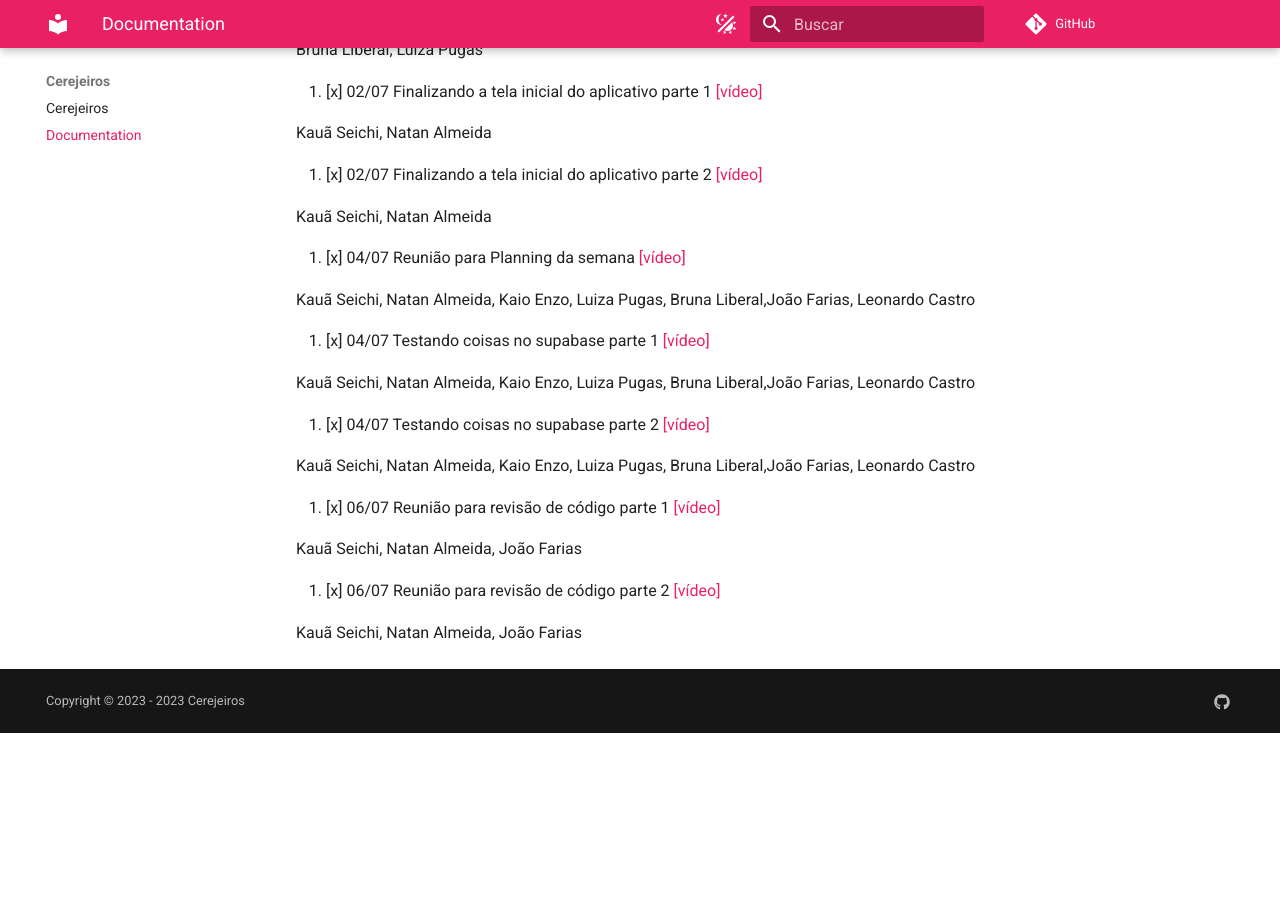
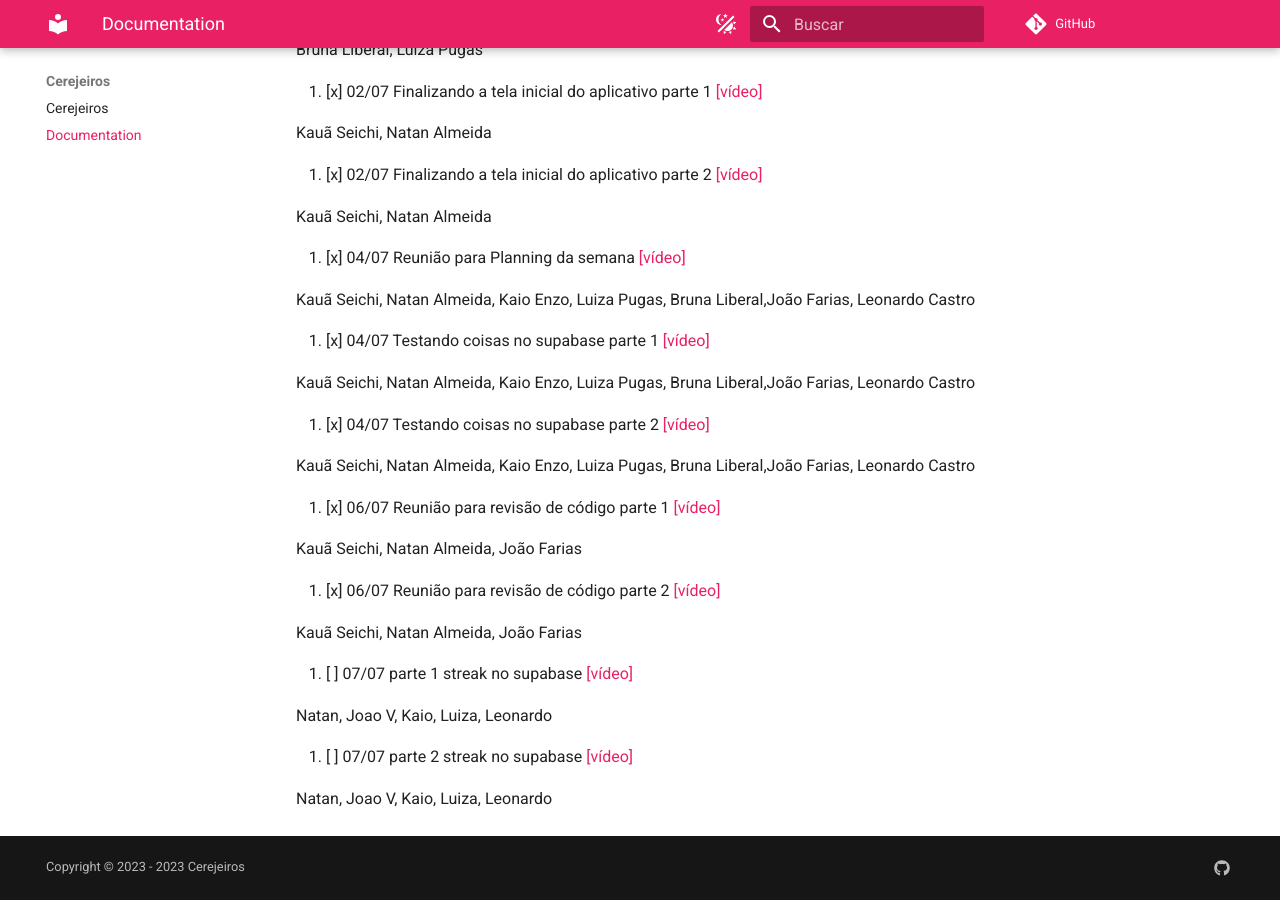
Before and after one commit to cerejeiros/bloom, an MkDocs documentation site: the page built from docs/documentation.md, in a window 1280 px wide and 900 px high, scrolled down 5028 px. Built offline with MkDocs 1.6.1 and Material for MkDocs 9.7.7, drawn with Linux system fonts in a browser that asks for light colours; comment, search, counter and statistics services are not loaded; before the commit the page ends 5761 px from its top, so only the background shows below that.

Commit message:
Update documentation.md

```diff
--- a/docs/documentation.md
+++ b/docs/documentation.md
@@ -241,3 +241,11 @@ Kauã Seichi, Natan Almeida, João Farias
 60. [x]  06/07 Reunião para revisão de código parte 2 [[vídeo]](https://www.youtube.com/watch?v=F110ZRnJGuQ)
 
 Kauã Seichi, Natan Almeida, João Farias
+
+61. [ ] 07/07 parte 1 streak no supabase [[vídeo]](https://youtu.be/MvZ_ra4rZe0)
+
+Natan, Joao V, Kaio, Luiza, Leonardo
+
+62. [ ] 07/07 parte 2 streak no supabase [[vídeo]](https://youtu.be/kHs1br0UTcU)
+
+Natan, Joao V, Kaio, Luiza, Leonardo
```
